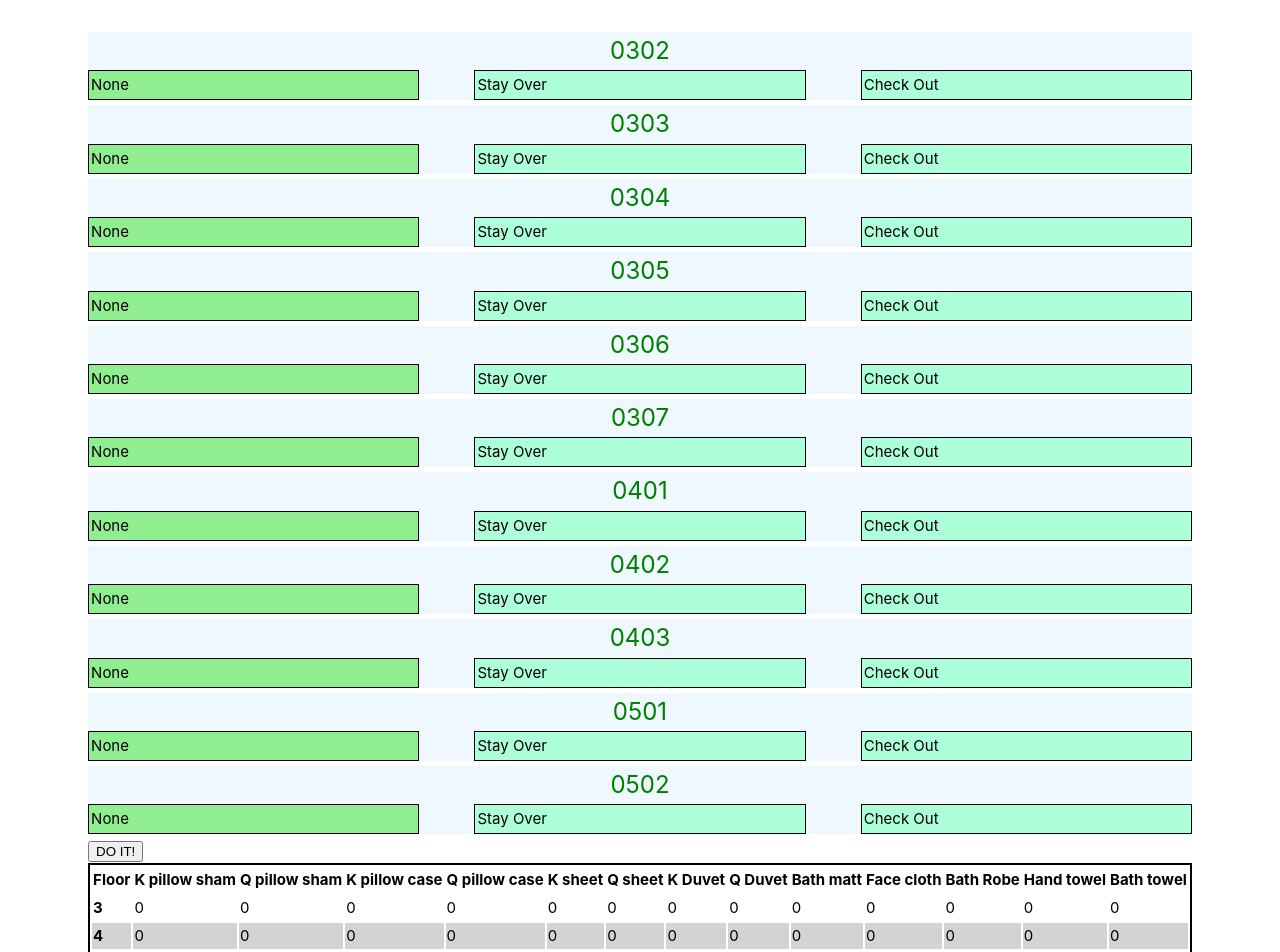
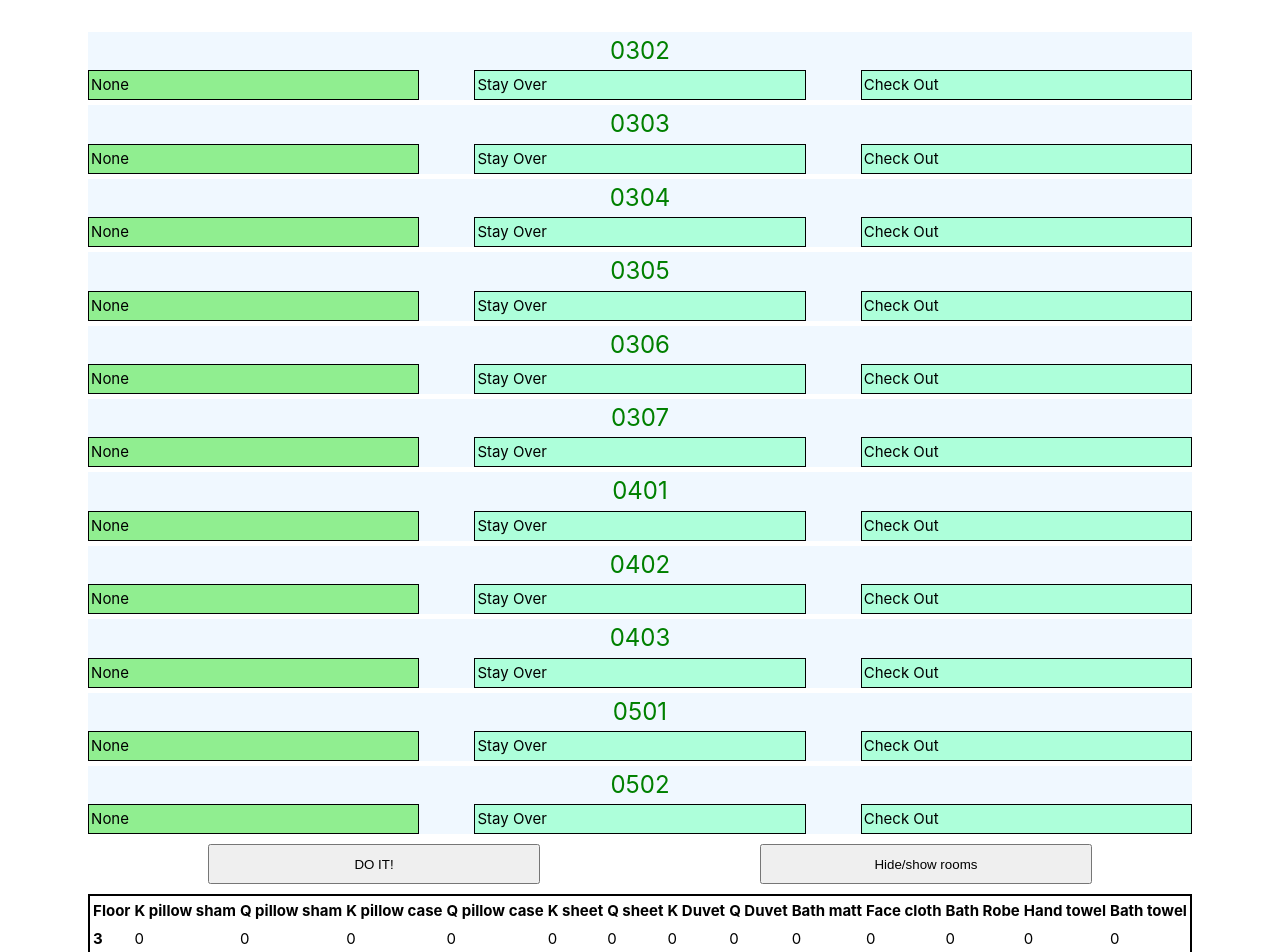
Before and after one commit to termokop/laundry_orders, a Vue app: page / in a window 1280 px wide. Shown: the top 952 px of the page. Built offline with nearby package versions, Linux system fonts and the light colour scheme.

Commit message:
add btn to hide list of rooms

```diff
--- a/src/App.vue
+++ b/src/App.vue
@@ -6,6 +6,7 @@ import vTable from './components/vTable.vue'
 import { linens_for_checkOut, linens_for_stayOver } from './components/linens_for_rooms'
 import { rooms_info } from './components/rooms_info'
 
+let showRoomList = ref(true)
 let linensNeeded = ref({
   3: { floor: '3' },
   4: { floor: '4' },
@@ -65,22 +66,40 @@ const calculateForFloors = () => {
 function changeStatus(room, newStatus) {
   hotelData.value.changeStatus(room, newStatus)
 }
+
+const hideRoomsList = (() => {
+  showRoomList.value = !showRoomList.value
+})
 </script>
 
 <template>
-  <div class="app-class">
+  <div class="app-class" v-show="showRoomList">
     <div v-for="room in hotelData.rooms" :key="room.room_number">
       <RoomComponent :room-obj="room" @change-status="changeStatus" />
     </div>
-    <button @click="calculateForFloors">DO IT!</button>
   </div>
 
+  <div class="btns">
+    <button @click="calculateForFloors">DO IT!</button>
+    <button @click="hideRoomsList">Hide/show rooms</button>
+  </div>
   <vTable :table-obj="linensNeeded" />
 </template>
 
 <style scoped>
-.app-class {
+.app-class, .btns {
   min-width: 400px;
   width: 100%;
 }
+
+.btns {
+  display: flex;
+  justify-content: space-around;
+  margin: 10px;
+}
+
+.btns button {
+  height: 40px;
+  width: 30%;
+}
 </style>
```
Also changed, not shown: 5 other files (tests, documents, lock files or other folders).
